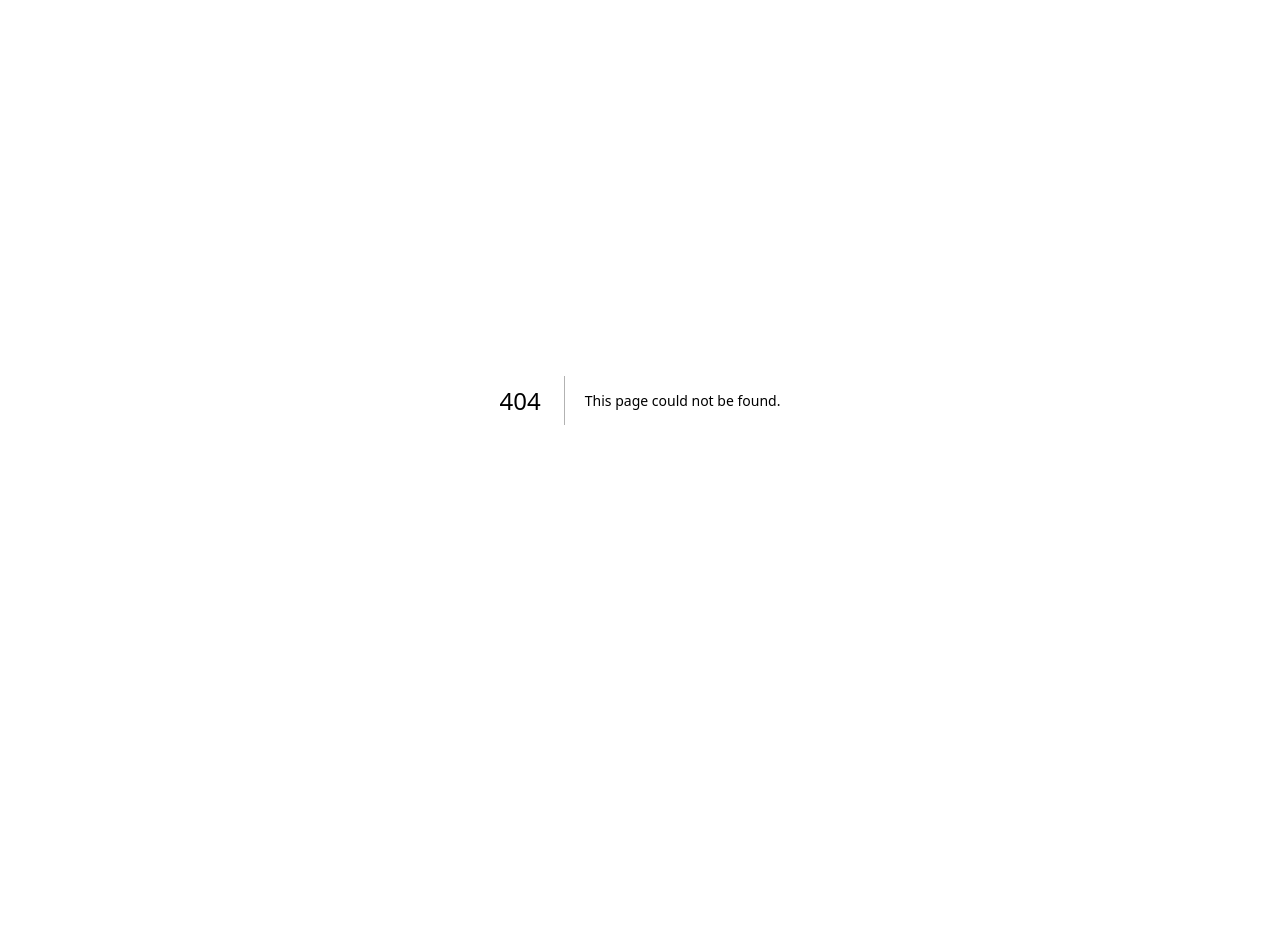
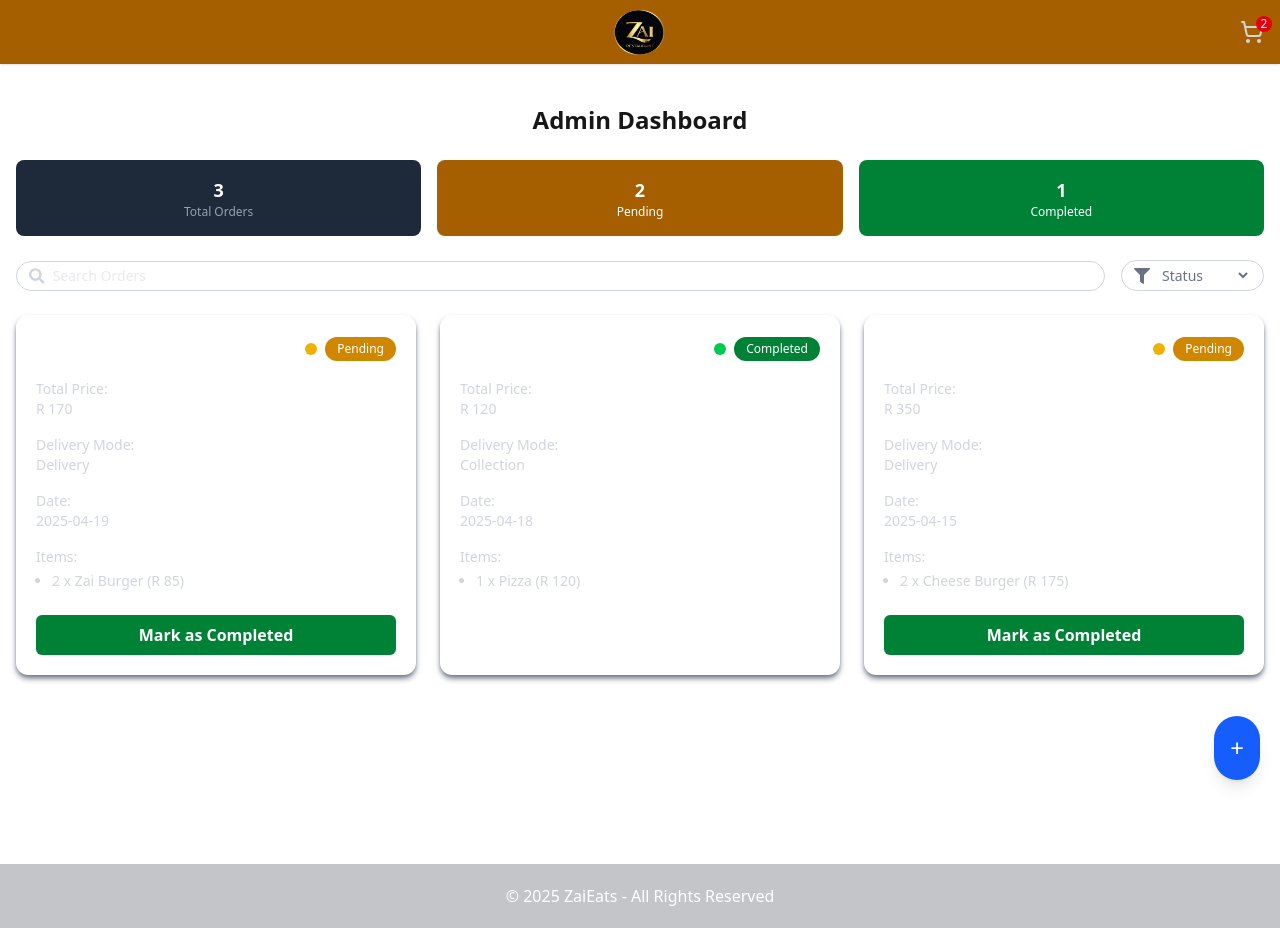
Before and after one commit to Sancho19/foodEats, a Next.js app: page /admin in a window 1280 px wide. Before the commit this address had no page. Before the commit the page ends 800 px from the top, so only its background shows below. Built offline with nearby package versions, Linux system fonts and the light colour scheme; a web font is replaced by a local one.

Commit message:
added admin page

```diff
--- /dev/null
+++ b/app/admin/page.tsx
@@ -0,0 +1,193 @@
+"use client";
+import { useState } from "react";
+import { motion } from "framer-motion";
+import Navbar from "@/components/navbar";
+import Footer from "@/components/footer";
+import { FaSearch, FaFilter } from "react-icons/fa";
+
+export default function AdminDashboard() {
+  const [orders, setOrders] = useState([
+    {
+      id: 1,
+      user: "Puleng Van Wyk",
+      status: "Pending",
+      items: [{ name: "Zai Burger", quantity: 2, price: 85 }],
+      totalPrice: 170,
+      deliveryMode: "Delivery",
+      date: "2025-04-19",
+    },
+    {
+      id: 2,
+      user: "Maria Dos Santos",
+      status: "Completed",
+      items: [{ name: "Pizza", quantity: 1, price: 120 }],
+      totalPrice: 120,
+      deliveryMode: "Collection",
+      date: "2025-04-18",
+    },
+    {
+      id: 3,
+      user: "Sancho Xavi",
+      status: "Pending",
+      items: [{ name: "Cheese Burger", quantity: 2, price: 175 }],
+      totalPrice: 350,
+      deliveryMode: "Delivery",
+      date: "2025-04-15",
+    },
+  ]);
+
+  const handleStatusUpdate = (id: number, status: string) => {
+    setOrders((prevOrders) =>
+      prevOrders.map((order) =>
+        order.id === id ? { ...order, status: status } : order
+      )
+    );
+  };
+
+  return (
+    <>
+      <Navbar />
+      <div className="container mt-16 px-4 py-10 min-h-screen">
+        {/* Heading */}
+        <motion.h1
+          initial={{ opacity: 0, y: -10 }}
+          animate={{ opacity: 1, y: 0 }}
+          className="text-2xl font-bold mb-6 text-center"
+        >
+          Admin Dashboard
+        </motion.h1>
+
+        {/* Summary Cards */}
+        <div className="grid grid-cols-3 gap-4 mb-6 text-center text-white">
+          <div className="bg-gray-800 p-4 rounded-lg">
+            <p className="text-lg font-bold">{orders.length}</p>
+            <p className="text-xs text-gray-400">Total Orders</p>
+          </div>
+          <div className="bg-yellow-700 p-4 rounded-lg">
+            <p className="text-lg font-bold">
+              {orders.filter((o) => o.status === "Pending").length}
+            </p>
+            <p className="text-xs">Pending</p>
+          </div>
+          <div className="bg-green-700 p-4 rounded-lg">
+            <p className="text-lg font-bold">
+              {orders.filter((o) => o.status === "Completed").length}
+            </p>
+            <p className="text-xs">Completed</p>
+          </div>
+        </div>
+
+        {/* Search + Filter */}
+        <div className="flex justify-between items-center mb-6">
+          <div className="flex items-center space-x-4 w-full">
+            <div className="flex items-center border border-gray-300 rounded-full px-3 py-1 flex-grow">
+              <FaSearch className="text-gray-300 mr-2" />
+              <input
+                type="text"
+                placeholder="Search Orders"
+                className="outline-none bg-transparent text-sm text-gray-300 w-full"
+              />
+            </div>
+            <div className="flex items-center border border-gray-300 rounded-full px-3 py-1">
+              <FaFilter className="text-gray-500 mr-2" />
+              <select className="outline-none bg-transparent text-sm text-gray-500">
+                <option>Status</option>
+                <option>Pending</option>
+                <option>Completed</option>
+                <option>Canceled</option>
+              </select>
+            </div>
+          </div>
+        </div>
+
+        {/* Order Cards */}
+        <div className="grid grid-cols-1 sm:grid-cols-2 lg:grid-cols-3 gap-6">
+          {orders.map((order) => (
+            <motion.div
+              key={order.id}
+              initial={{ opacity: 0, y: 10 }}
+              animate={{ opacity: 1, y: 0 }}
+              className="rounded-xl shadow-md shadow-gray-500 text-white p-5 flex flex-col space-y-4"
+            >
+              {/* Top: User + Status */}
+              <div className="flex justify-between items-center">
+                <p className="text-lg font-semibold">{order.user}</p>
+                <div className="flex items-center gap-2">
+                  <span
+                    className={`h-3 w-3 rounded-full inline-block ${
+                      order.status === "Pending"
+                        ? "bg-yellow-500"
+                        : order.status === "Completed"
+                        ? "bg-green-500"
+                        : "bg-red-500"
+                    }`}
+                  />
+                  <span
+                    className={`px-3 py-1 rounded-full text-xs text-white ${
+                      order.status === "Pending"
+                        ? "bg-yellow-600"
+                        : order.status === "Completed"
+                        ? "bg-green-700"
+                        : "bg-red-500"
+                    }`}
+                  >
+                    {order.status}
+                  </span>
+                </div>
+              </div>
+
+              {/* Price */}
+              <div className="text-sm text-gray-300">
+                <p className="font-medium">Total Price:</p>
+                <p>R {order.totalPrice}</p>
+              </div>
+
+              {/* Delivery */}
+              <div className="text-sm text-gray-300">
+                <p className="font-medium">Delivery Mode:</p>
+                <p>{order.deliveryMode}</p>
+              </div>
+
+              {/* Date */}
+              <div className="text-sm text-gray-300">
+                <p className="font-medium">Date:</p>
+                <p>{order.date}</p>
+              </div>
+
+              {/* Items */}
+              <div className="text-sm text-gray-300">
+                <p className="font-medium mb-1">Items:</p>
+                <ul className="list-disc ml-4 space-y-1">
+                  {order.items.map((item, i) => (
+                    <li key={i}>
+                      {item.quantity} x {item.name} (R {item.price})
+                    </li>
+                  ))}
+                </ul>
+              </div>
+
+              {/* Action Button */}
+              <div className="mt-auto">
+                {order.status !== "Completed" && (
+                  <button
+                    onClick={() => handleStatusUpdate(order.id, "Completed")}
+                    className="w-full py-2 bg-green-700 text-white rounded-md font-semibold mt-2"
+                  >
+                    Mark as Completed
+                  </button>
+                )}
+              </div>
+            </motion.div>
+          ))}
+        </div>
+      </div>
+
+      {/* Floating Action Button (FAB) */}
+      <button className="fixed bottom-5 right-5 bg-blue-600 text-white text-2xl rounded-full p-4 shadow-lg">
+        +
+      </button>
+
+      <Footer />
+    </>
+  );
+}
```
